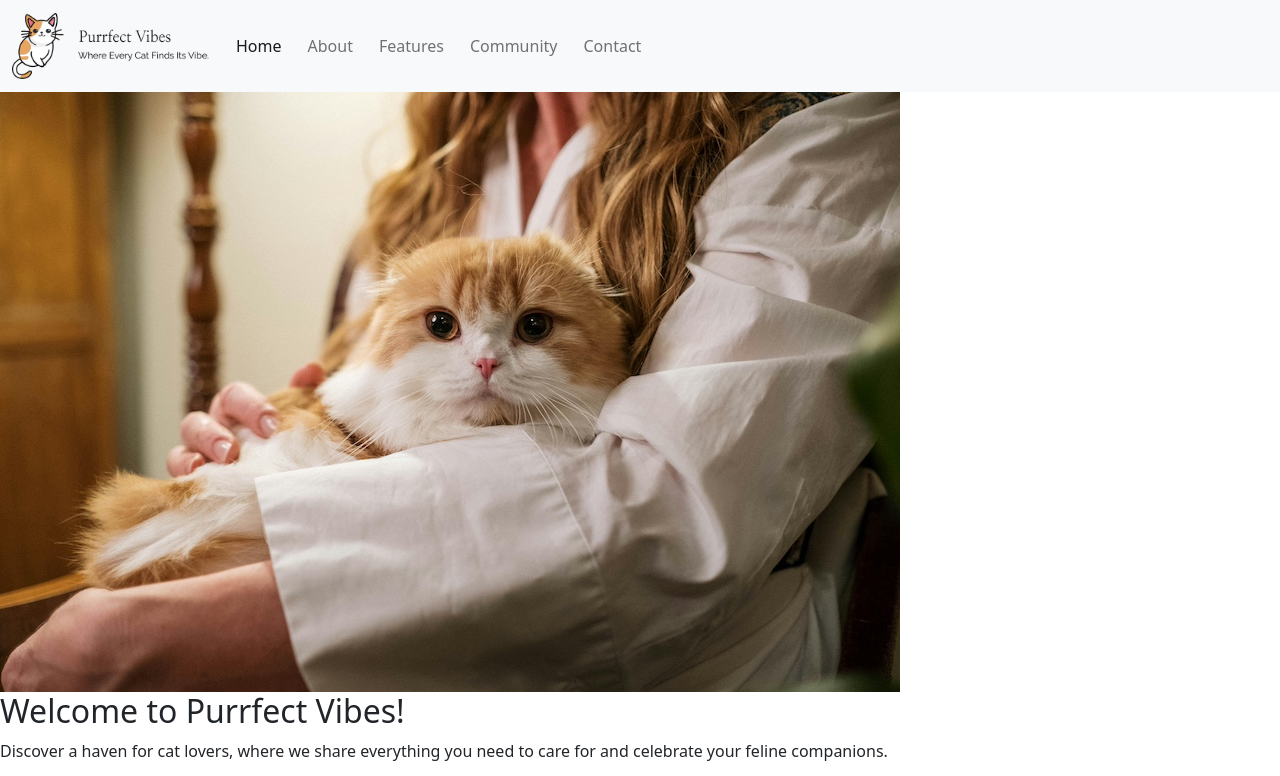
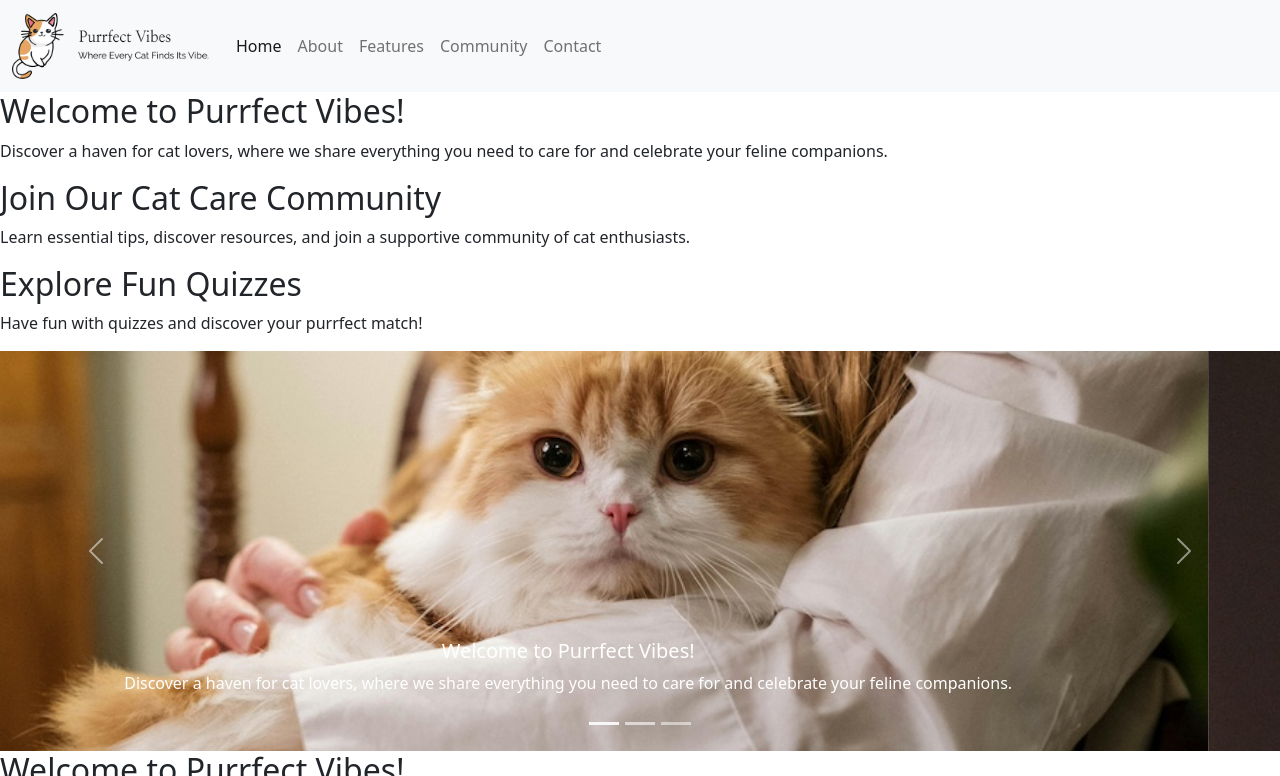
Before and after one commit to mwojciechowski-sddcd/COMM672_assignmentM14, a plain HTML site: page beginning/index.html in a window 1280 px wide. Shown: the top 776 px of the page. Drawn offline with nearby package versions, Linux system fonts and the light colour scheme.

Commit message:
Added carousel with object fit cover on images

```diff
--- a/beginning/css/styles.css
+++ b/beginning/css/styles.css
@@ -1,20 +1,13 @@
-nav {
-    background-color: lightgrey;
-}
-
-nav a {
-    text-decoration: none;
-    color: black;
-}
-
-nav ul {
-    list-style-type: none;
-    display: flex;
-    gap: 10px;
-    align-items: center;
-    justify-items: flex-start;
-}
-
 .logo {
     max-width: 200px;
 }
+
+.carouselSection {
+    width: 100%;
+}
+
+.carouselSection img {
+    width: 100%;
+    max-height: 400px;
+    object-fit: cover;
+}
--- a/beginning/index.html
+++ b/beginning/index.html
@@ -43,21 +43,62 @@
 <!-- Slideshow (Carousel) -->
  <section class="hero">
     <div>
-        <img src="images/hero-1.jpg" alt="Cat Image 1">
+
         <h2>Welcome to Purrfect Vibes!</h2>
         <p>Discover a haven for cat lovers, where we share everything you need to care for and celebrate your feline companions.</p>
     </div>
     <div>
-        <img src="images/hero-2.jpg" alt="Cat Image 2">
+
         <h2>Join Our Cat Care Community</h2>
         <p>Learn essential tips, discover resources, and join a supportive community of cat enthusiasts.</p>
     </div>
     <div>
-        <img src="images/hero-3.jpg" alt="Cat Image 3">
+
         <h2>Explore Fun Quizzes</h2>
         <p>Have fun with quizzes and discover your purrfect match!</p>
     </div>
  </section>
+
+ <section class="carouselSection">
+    <div id="carouselExampleCaptions" class="carousel slide" data-bs-ride="carousel">
+        <div class="carousel-indicators">
+        <button type="button" data-bs-target="#carouselExampleCaptions" data-bs-slide-to="0" class="active" aria-current="true" aria-label="Slide 1"></button>
+        <button type="button" data-bs-target="#carouselExampleCaptions" data-bs-slide-to="1" aria-label="Slide 2"></button>
+        <button type="button" data-bs-target="#carouselExampleCaptions" data-bs-slide-to="2" aria-label="Slide 3"></button>
+        </div>
+        <div class="carousel-inner">
+        <div class="carousel-item active">
+            <img src="images/hero-1.jpg" alt="Cat Image 1">
+            <div class="carousel-caption d-md-block">
+            <h5>Welcome to Purrfect Vibes!</h5>
+            <p>Discover a haven for cat lovers, where we share everything you need to care for and celebrate your feline companions.</p>
+            </div>
+        </div>
+        <div class="carousel-item">
+            <img src="images/hero-2.jpg" alt="Cat Image 2">
+            <div class="carousel-caption d-md-block">
+            <h5>Join Our Cat Care Community</h5>
+            <p>Learn essential tips, discover resources, and join a supportive community of cat enthusiasts.</p>
+            </div>
+        </div>
+        <div class="carousel-item">
+            <img src="images/hero-3.jpg" alt="Cat Image 3">
+            <div class="carousel-caption d-md-block">
+            <h5>Explore Fun Quizzes</h5>
+            <p>Have fun with quizzes and discover your purrfect match!</p>
+            </div>
+        </div>
+        </div>
+        <button class="carousel-control-prev" type="button" data-bs-target="#carouselExampleCaptions" data-bs-slide="prev">
+        <span class="carousel-control-prev-icon" aria-hidden="true"></span>
+        <span class="visually-hidden">Previous</span>
+        </button>
+        <button class="carousel-control-next" type="button" data-bs-target="#carouselExampleCaptions" data-bs-slide="next">
+        <span class="carousel-control-next-icon" aria-hidden="true"></span>
+        <span class="visually-hidden">Next</span>
+        </button>
+    </div>
+</section>
 
 
 <!-- About Section -->
```
